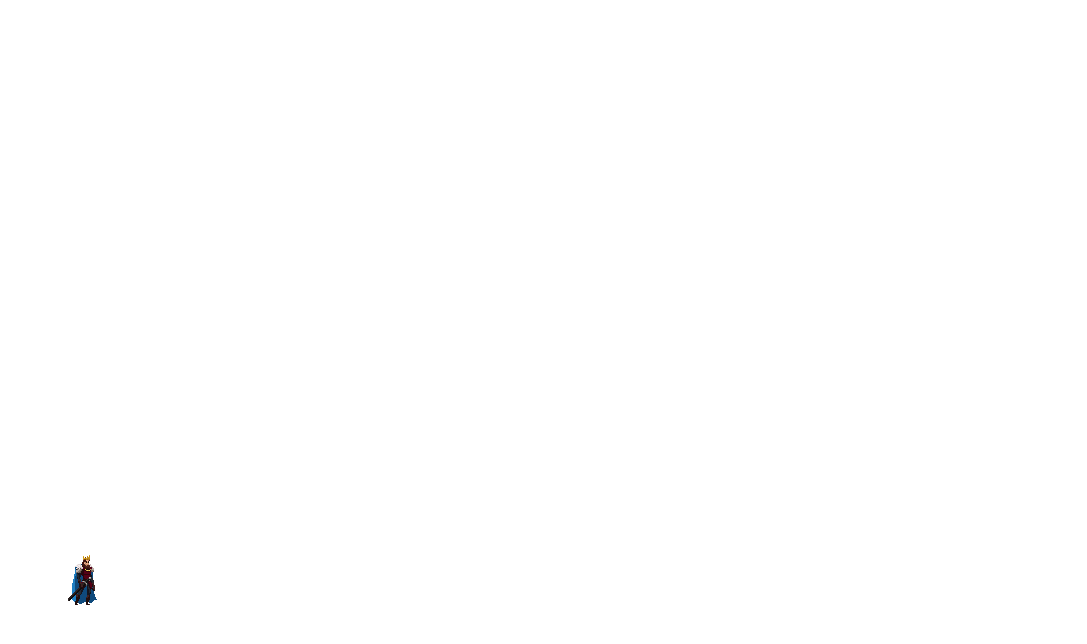
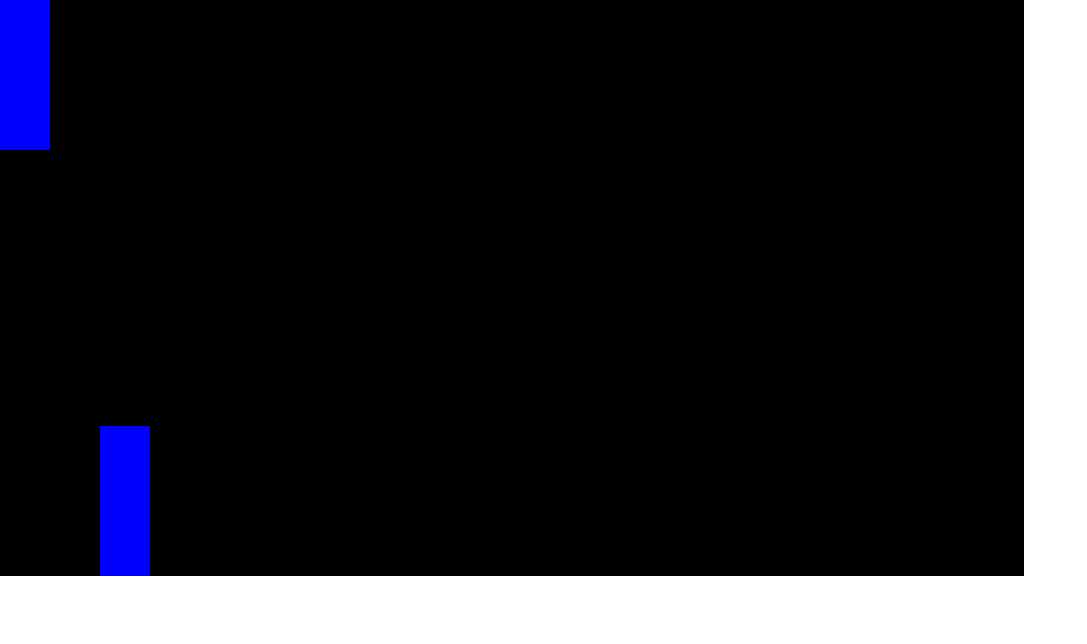
Before and after one commit to siddhigoel93/tekken, a plain HTML site: page main.html in a window 1280 px wide. Shown: the whole page, without its empty margins (0-1087 px from the left). Drawn offline with Linux system fonts and the light colour scheme.

Commit message:
make player and enemy and give them x and y velocities

```diff
--- a/script.js
+++ b/script.js
@@ -1,67 +1,48 @@
 const canvas = document.querySelector('canvas');
 const ctx = canvas.getContext('2d');
-canvas.width = innerWidth;
-canvas.height = innerHeight;
+canvas.width = 1024;
+canvas.height = 576;
 
-class Sprite {
-    constructor(position, velocity) {
+ctx.fillRect(0,0,canvas.width, canvas.height);
+
+
+class Sprite{
+    constructor({position, velocity}){
         this.position = position;
         this.velocity = velocity;
+        this.height = 150;
     }
 
-    update() {
-        this.position.x += this.velocity.x;
+    draw(){
+        ctx.fillStyle = 'blue';
+        ctx.fillRect(this.position.x, this.position.y, 50 ,this.height);
+    }
+
+    update(){
+        this.draw();
         this.position.y += this.velocity.y;
-
-        if (this.position.x + spriteWidth >= innerWidth) {
-            this.position.x = innerWidth-spriteWidth;
-            this.velocity.x = 0;
-        }
-        if (this.position.x < 0) {
-            this.position.x = 0;
-            this.velocity.x = 0;
-        }
-
-        if (this.position.y + spriteHeight >= innerHeight) {
-            this.position.y = innerHeight - spriteHeight;
-            this.velocity.y = 0;
-        }
-        if (this.position.y < 0) {
-            this.position.y = 0;
+        if(this.position.y + this.height >= canvas.height ){
             this.velocity.y = 0;
         }
     }
 }
 
-const player = new Sprite(
-    { x: 100, y: 200 },
-    { x: -1, y: 1 }
-);
+const player = new Sprite({
+    position:{x:0, y:0},
+    velocity:{x:0, y:0}
+});
 
-const playerImage = new Image();
-playerImage.src = "./resources/Idle.png";
+const enemy = new Sprite({
+    position:{x:100, y:100},
+    velocity:{x:0, y:2}
+});
 
-const spriteWidth = 160;
-const spriteHeight = 111;
-let gameFrame = 0;
-let staggerFrames = 5;
+
 
 function animate() {
-    requestAnimationFrame(animate);
-    ctx.clearRect(0, 0, innerWidth, innerHeight);
-
-    let positionX = Math.floor(gameFrame / staggerFrames) % 8;
-    let frameX = spriteWidth * positionX;
-    let frameY = 0;
-
-    ctx.drawImage(
-        playerImage,
-        frameX, frameY, spriteWidth, spriteHeight,
-        player.position.x, player.position.y, spriteWidth, spriteHeight
-    );
-
-    player.update();
-    gameFrame++;
+  ctx.clearRect(0, 0, canvas.width, canvas.height);
+  player.update();
+  enemy.update();
+  requestAnimationFrame(animate);
 }
-
 animate();
--- a/style.css
+++ b/style.css
@@ -5,6 +5,10 @@
     overflow: hidden;
 }
 
+canvas{
+    background: #000;
+}
+
 body{
     height: 100vh;
     width: 100vw;
```
Also changed, not shown: resources/char-1.png (added), resources/char-5.png (added), resources/main-char.png (added).
